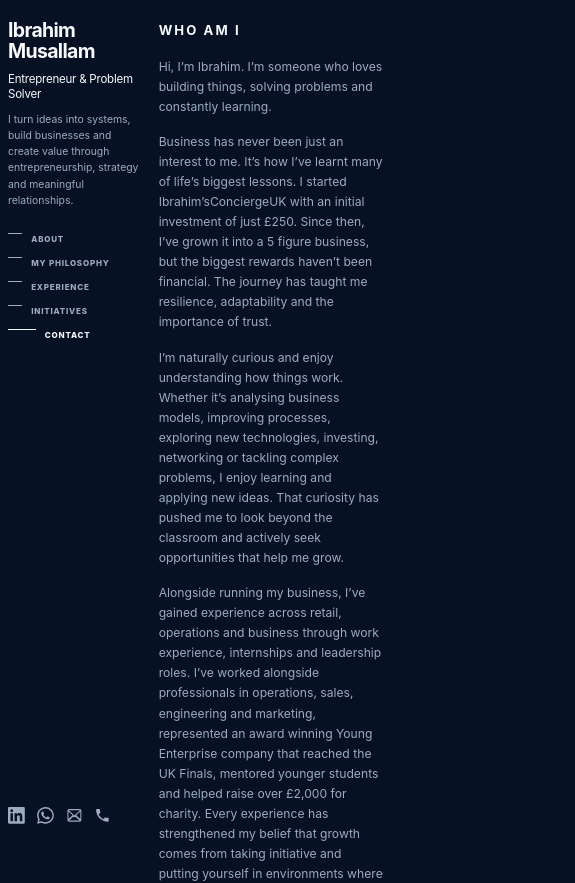
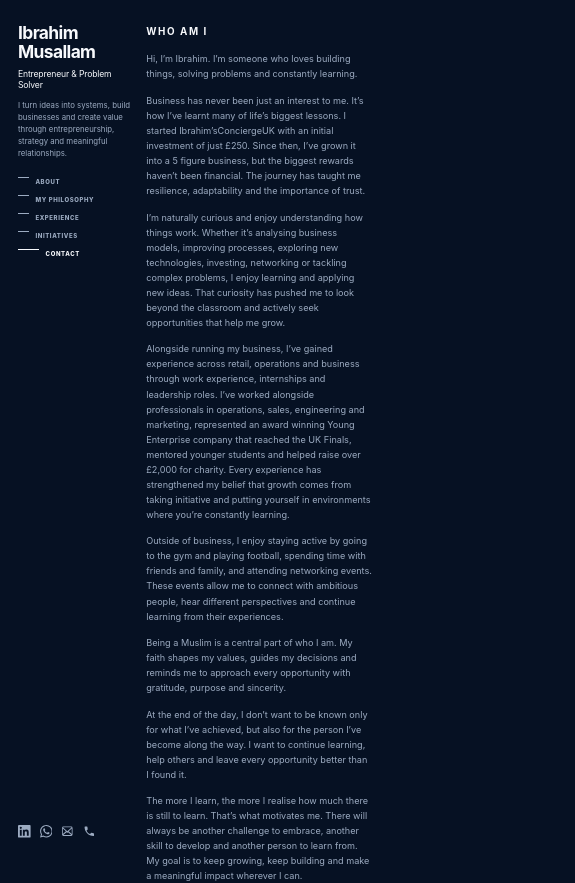
Before and after one commit to ibrahimmusallam10/Ibrahim-sConciergeUK, a React (Vite) app: page / in a window 390 px wide. Shown: the top 883 px of the page, 575 px wide, since content can reach past the window. Built offline with nearby package versions, Linux system fonts and the light colour scheme.

Commit message:
Refine mobile layout scale
Co-authored-by: Ibrahim Musallam <ibrahimmusallam@Ibrahims-MacBook-Neo.local>

```diff
--- a/src/styles.css
+++ b/src/styles.css
@@ -833,12 +833,16 @@ h3 {
 }
 
 @media (max-width: 620px) {
+  html {
+    font-size: 12px;
+  }
+
   .site-shell {
     display: grid;
-    grid-template-columns: minmax(8.25rem, 36%) minmax(0, 1fr);
-    gap: 1rem;
-    width: calc(100% - 1rem);
-    padding: 1.25rem 0 2.5rem;
+    grid-template-columns: minmax(8.25rem, 32%) minmax(0, 1fr);
+    gap: 1.25rem;
+    width: calc(100% - 3rem);
+    padding: 2rem 0 3rem;
   }
 
   h1 {
```
